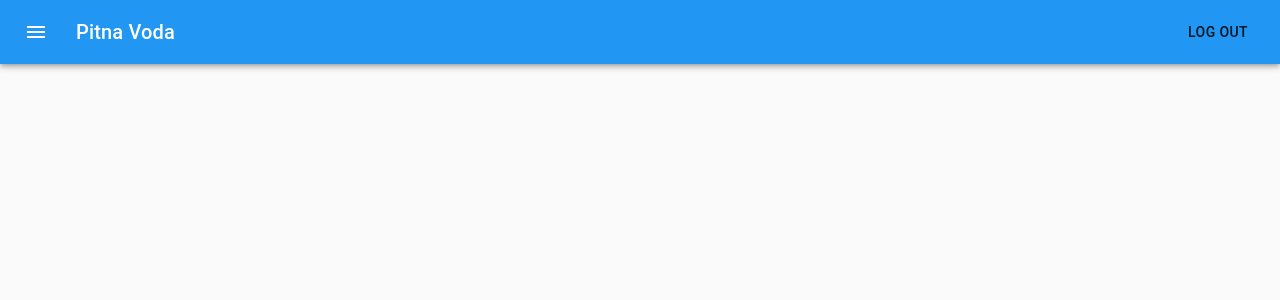
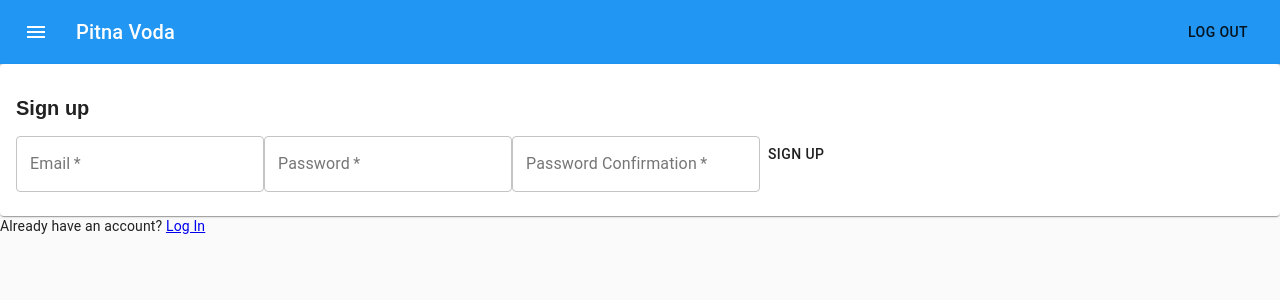
Before and after one commit to gkatrasnik/natoci-vodo, a React (Create React App) app: page /pitna-voda/signup in a window 1280 px wide. Shown: the top 300 px of the page. Built offline with nearby package versions, Linux system fonts and the light colour scheme; no server answers.

Commit message:
changed relative paths in router

```diff
--- a/src/App.js
+++ b/src/App.js
@@ -37,11 +37,18 @@ function App() {
             <AuthProvider>
               <Navbar />
               <Switch>
-                <PrivateRoute exact path="/" component={MapComponent} />
+                <PrivateRoute
+                  exact
+                  path="/pitna-voda"
+                  component={MapComponent}
+                />
 
-                <Route path="/signup" component={Signup} />
-                <Route path="/login" component={Login} />
-                <Route path="/forgot-password" component={ForgotPassword} />
+                <Route path="/pitna-voda/signup" component={Signup} />
+                <Route path="/pitna-voda/login" component={Login} />
+                <Route
+                  path="/pitna-voda/forgot-password"
+                  component={ForgotPassword}
+                />
               </Switch>
             </AuthProvider>
           </BrowserRouter>
--- a/src/Components/ForgotPassword.js
+++ b/src/Components/ForgotPassword.js
@@ -62,7 +62,7 @@ export default function ForgotPassword() {
         </CardContent>
       </Card>
       <div className="w-100 text-center mt-2">
-        Need an account? <Link to="/signup">Sign Up</Link>
+        Need an account? <Link to="/pitna-voda/signup">Sign Up</Link>
       </div>
     </>
   );
--- a/src/Components/Login.js
+++ b/src/Components/Login.js
@@ -26,7 +26,7 @@ export default function Login() {
       setError("");
       setLoading(true);
       await login(emailRef.current.value, passwordRef.current.value);
-      history.push("/");
+      history.push("/pitna-voda");
     } catch {
       setError("Failed to log in");
     }
@@ -75,10 +75,10 @@ export default function Login() {
         </CardContent>
       </Card>
       <div className="w-100 text-center mt-2">
-        Need an account? <Link to="/signup">Sign Up</Link>
+        Need an account? <Link to="/pitna-voda/signup">Sign Up</Link>
       </div>
       <div className="w-100 text-center mt-2">
-        Forgot password? <Link to="/forgot-password">Change it</Link>
+        Forgot password? <Link to="/pitna-voda/forgot-password">Change it</Link>
       </div>
     </>
   );
--- a/src/Components/Navbar.js
+++ b/src/Components/Navbar.js
@@ -32,7 +32,7 @@ export default function ButtonAppBar() {
 
     try {
       await logout();
-      history.push("/login");
+      history.push("/pitna-voda/login");
     } catch {
       setError("Failed to log out");
     }
--- a/src/Components/PrivateRoute.js
+++ b/src/Components/PrivateRoute.js
@@ -12,7 +12,7 @@ export default function PrivateRoute({ component: Component, ...rest }) {
         return currentUser ? (
           <Component {...props} />
         ) : (
-          <Redirect to="/login" />
+          <Redirect to="/pitna-voda/login" />
         );
       }}
     ></Route>
--- a/src/Components/Signup.js
+++ b/src/Components/Signup.js
@@ -31,7 +31,7 @@ export default function Signup() {
       setError("");
       setLoading(true);
       await signup(emailRef.current.value, passwordRef.current.value);
-      history.push("/");
+      history.push("/pitna-voda");
     } catch {
       setError("Failed to create an account");
     }
@@ -91,7 +91,7 @@ export default function Signup() {
         </CardContent>
       </Card>
       <div className="w-100 text-center mt-2">
-        Already have an account? <Link to="/login">Log In</Link>
+        Already have an account? <Link to="/pitna-voda/login">Log In</Link>
       </div>
     </>
   );
```
